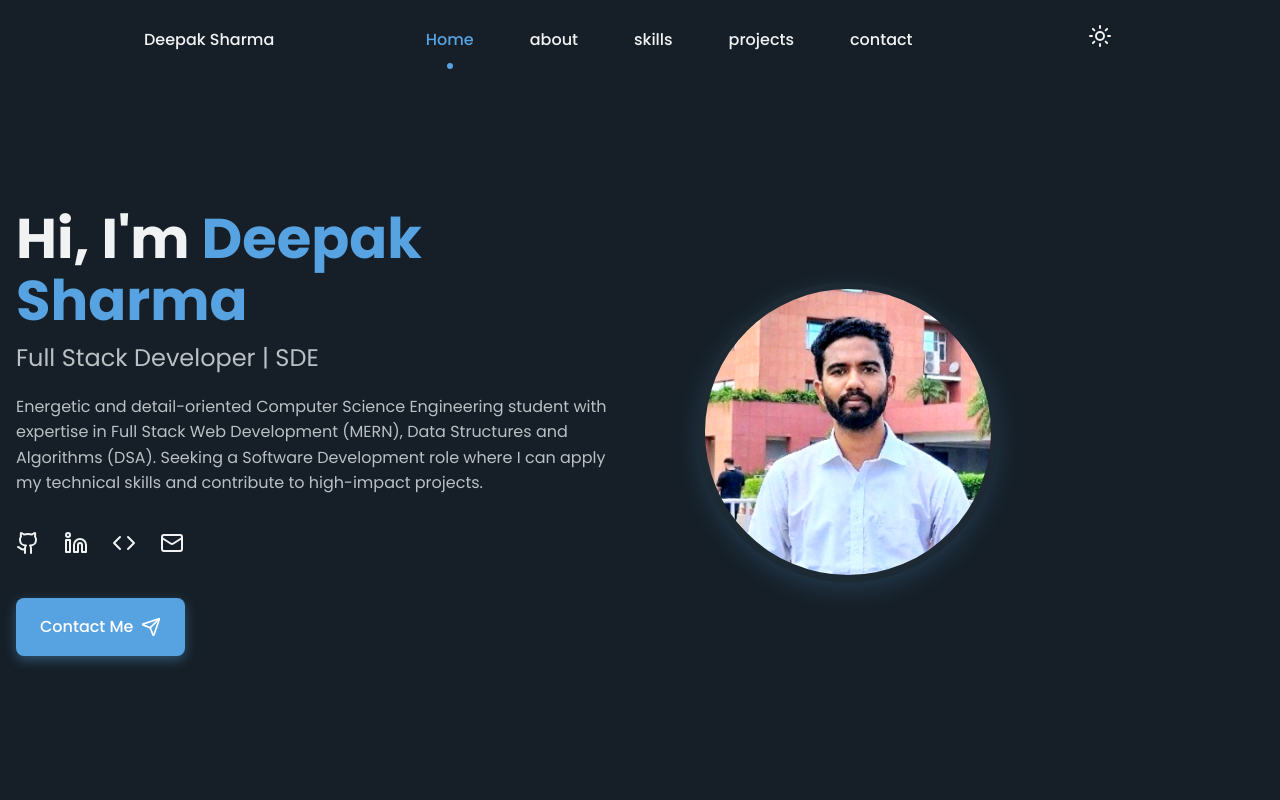
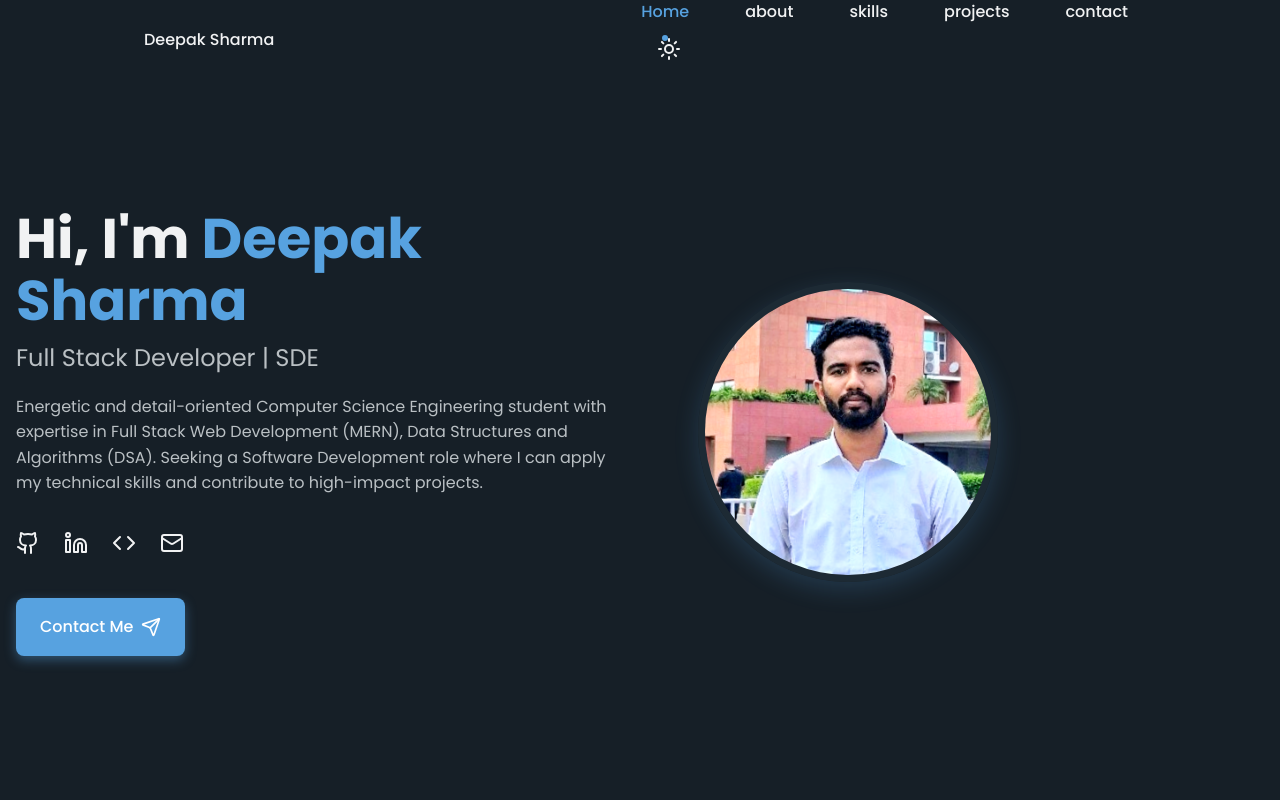
Before and after one commit to DeepakSharma301203/deepakprofile, a React (Vite) app: page / in a window 1280 px wide. Shown: the top 800 px of the page. Built offline with nearby package versions, Linux system fonts and the light colour scheme.

Commit message:
Update App.jsx

```diff
--- a/src/App.jsx
+++ b/src/App.jsx
@@ -144,6 +144,9 @@ export default function App() {
                     <a href="#home" onClick={(e) => handleNavClick(e, 'home')} className="nav-logo">
                         {portfolioData.name}
                     </a>
+
+                    {/* This wrapper div fixes the alignment issue */}
+                    <div className="nav-right">
                         <div className={`nav-menu ${isMenuOpen ? 'show-menu' : ''}`}>
                             <ul className="nav-list">
                                 {navItems.map(item => (
@@ -166,6 +169,7 @@ export default function App() {
                             <button onClick={() => setIsMenuOpen(!isMenuOpen)} className="nav-toggle">
                                 {isMenuOpen ? <X /> : <Menu />}
                             </button>
+                        </div>
                     </div>
                 </nav>
             </header>
```
Lines whose indentation alone changed are shown as unchanged.
